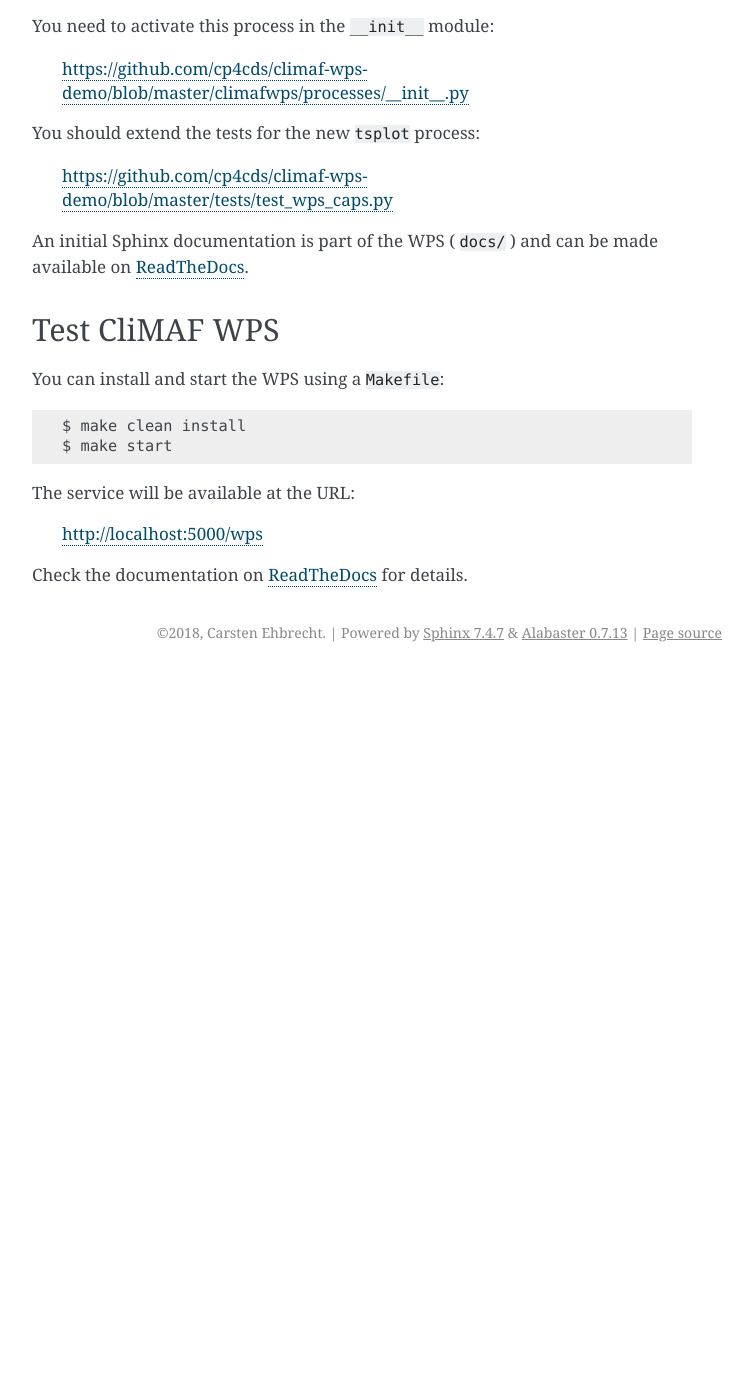
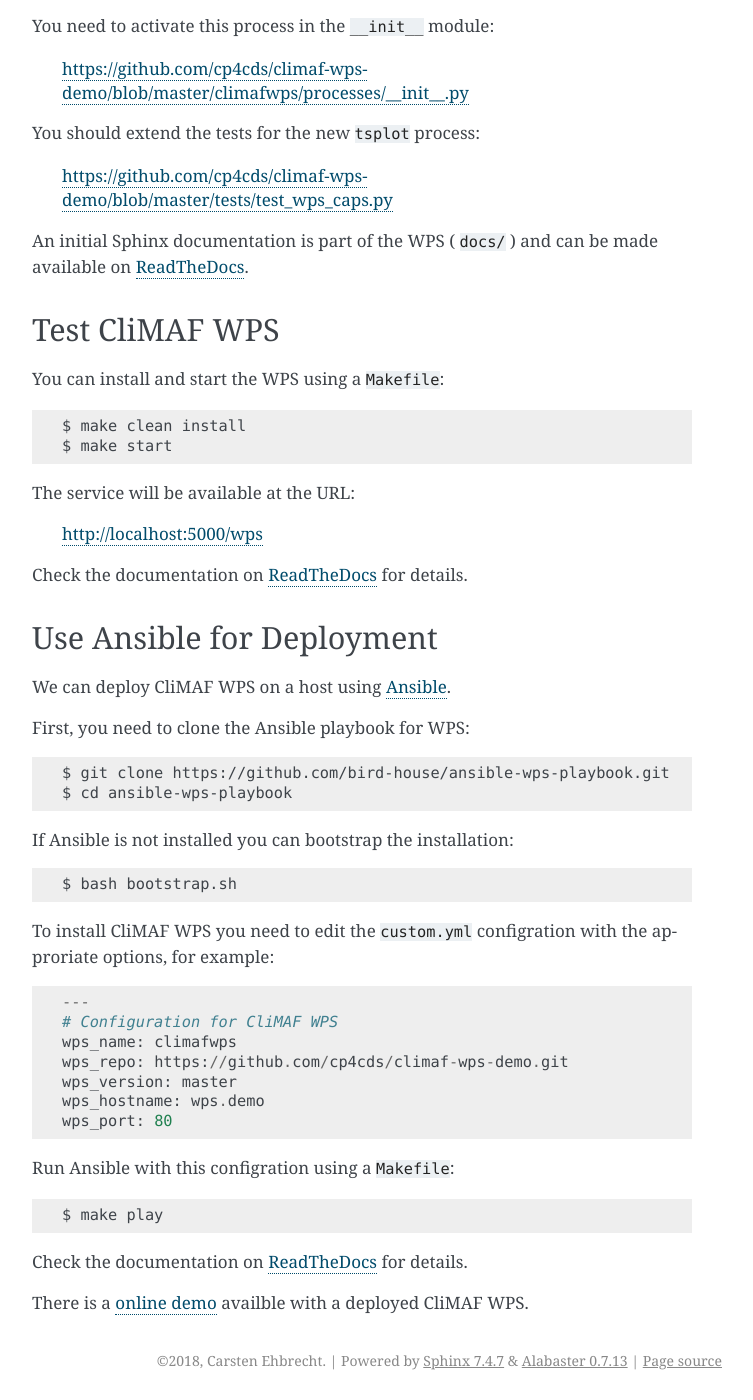
Before and after one commit to cp4cds/sdds, a Sphinx documentation site: the page built from docs/source/examples/climaf_wps.rst, in a window 1280 px wide and 1400 px high, scrolled down 1419 px. Shown: the whole window, without its empty margins (388-1141 px from the left). Built offline with Sphinx 7.4.7, drawn with Linux system fonts in a browser that asks for light colours; before the commit the page ends 2091 px from its top, so only the background shows below that; some of the changed text lies outside the part shown.

Commit message:
added ansible

```diff
--- a/docs/source/examples/climaf_wps.rst
+++ b/docs/source/examples/climaf_wps.rst
@@ -87,9 +87,43 @@ The service will be available at the URL:
 
 Check the documentation on ReadTheDocs_ for details.
 
+Use Ansible for Deployment
+--------------------------
+
+We can deploy CliMAF WPS on a host using Ansible_.
+
+First, you need to clone the Ansible playbook for WPS::
+
+  $ git clone https://github.com/bird-house/ansible-wps-playbook.git
+  $ cd ansible-wps-playbook
+
+If Ansible is not installed you can bootstrap the installation::
+
+  $ bash bootstrap.sh
+
+To install CliMAF WPS you need to edit the ``custom.yml`` configration with
+the approriate options, for example::
+
+  ---
+  # Configuration for CliMAF WPS
+  wps_name: climafwps
+  wps_repo: https://github.com/cp4cds/climaf-wps-demo.git
+  wps_version: master
+  wps_hostname: wps.demo
+  wps_port: 80
+
+Run Ansible with this configration using a ``Makefile``::
+
+  $ make play
+
+Check the documentation on ReadTheDocs_ for details.
+
+There is a `online demo <https://bovec.dkrz.de/processes/list?wps=climaf>`_ availble with a deployed CliMAF WPS.
+
 
 .. _Cookiecutter: https://github.com/audreyr/cookiecutter
 .. _`bird-house/cookiecutter-birdhouse`: https://github.com/bird-house/cookiecutter-birdhouse
 .. _CliMAF: http://climaf.readthedocs.io/en/latest
 .. _Conda: https://conda.io/docs/index.html
 .. _ReadTheDocs: https://climaf-wps-demo.readthedocs.io/
+.. _Ansible: http://ansible-wps-playbook.readthedocs.io/en/latest/index.html
```
